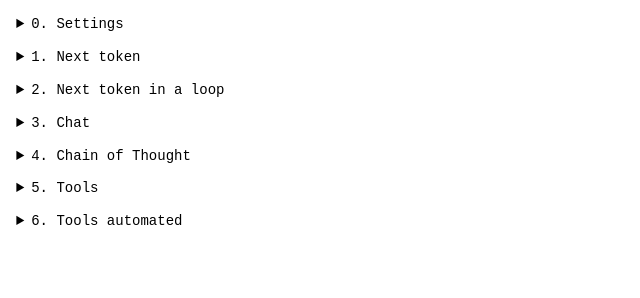
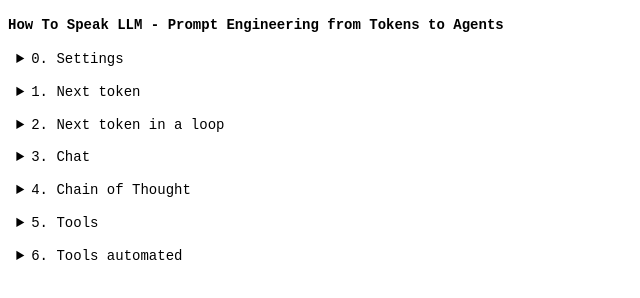
Before and after one commit to chuanqisun/how-to-speak-llm, a website built with Vite: page index.html in a window 1280 px wide. Shown: the whole page, without its empty margins (0-640 px from the left). Built offline with nearby package versions, Linux system fonts and the light colour scheme.

Commit message:
add title

```diff
--- a/index.html
+++ b/index.html
@@ -7,6 +7,7 @@
     <title>Vite + TS</title>
   </head>
   <body>
+    <h1>How To Speak LLM - Prompt Engineering from Tokens to Agents</h1>
     <details>
       <summary>0. Settings</summary>
       <div class="details">
```
